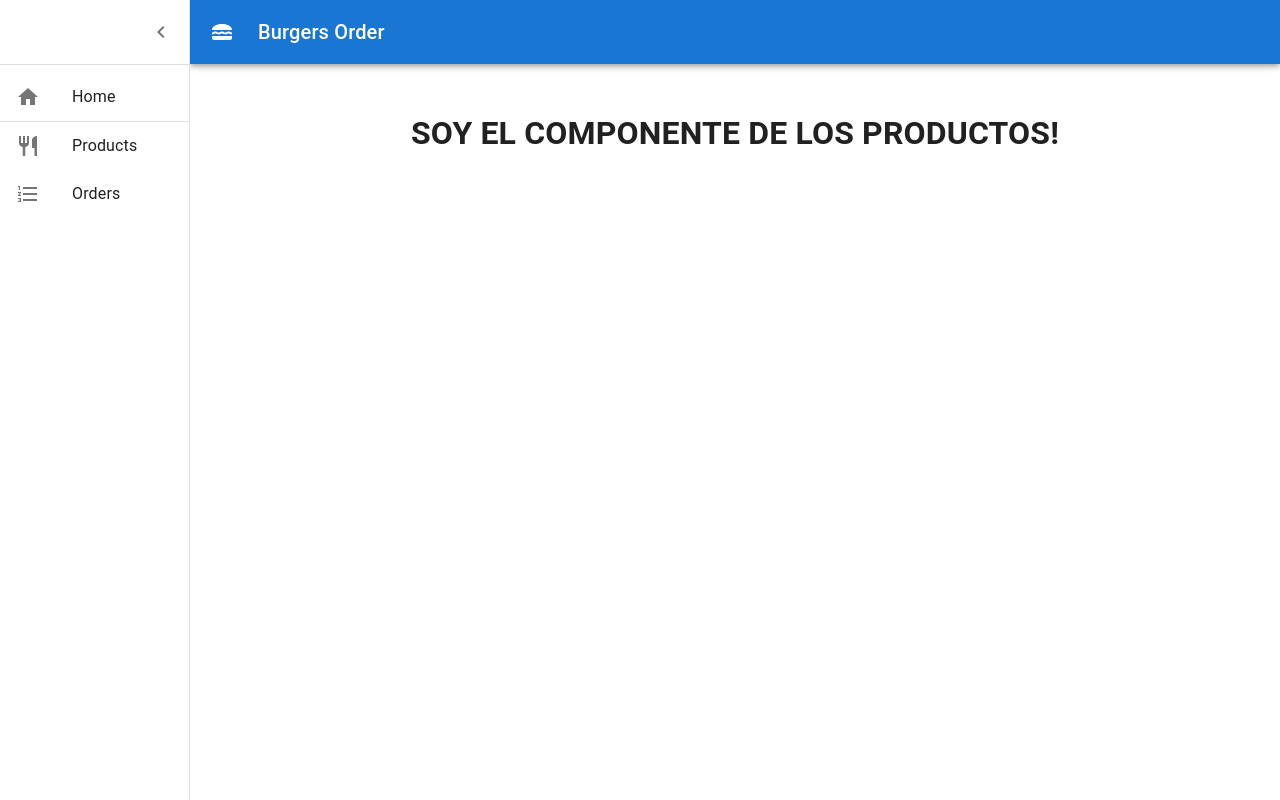
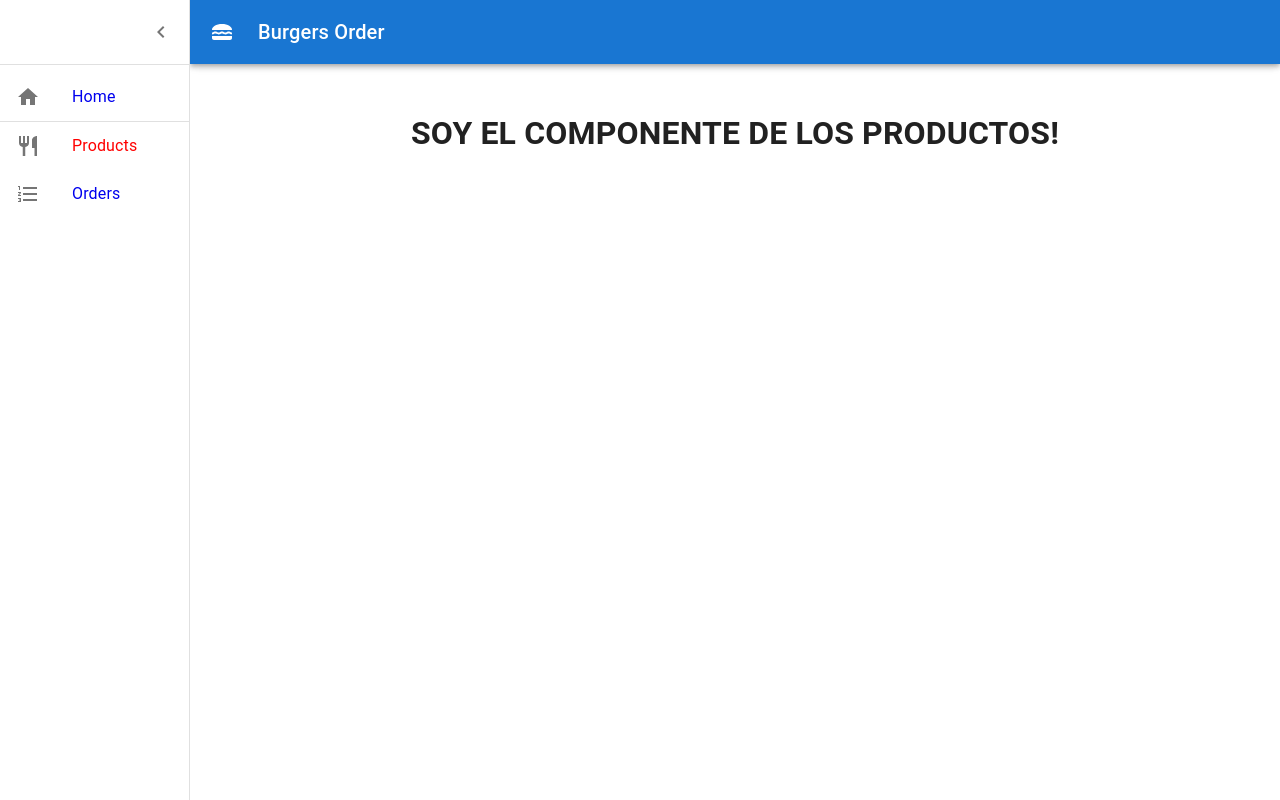
Before and after one commit to fransiri7/burgers-order-client, a React (Create React App) app: page /products in a window 1280 px wide. Both pictures are taken after a click on the button 32 px from the left and 32 px from the top of the page. Built offline with nearby package versions, Linux system fonts and the light colour scheme.

Commit message:
mnavegacion entre componentes y oduÃlarizacion de los mismos

```diff
--- a/src/components/dashboard/Dashboard.jsx
+++ b/src/components/dashboard/Dashboard.jsx
@@ -7,10 +7,10 @@ import RestaurantIcon from "@mui/icons-material/Restaurant";
 import FormatListNumberedSharpIcon from "@mui/icons-material/FormatListNumberedSharp";
 import HomeIcon from "@mui/icons-material/Home";
 import Navbar from "./Navbar";
-import { Products } from "../product/Products";
-import { Orders } from "../order/Orders";
-import { Routes, Route } from "react-router-dom";
-import { Home } from "../home/Home";
+import { ProductsList } from "../../modules/product/ProductsList";
+import { Orders } from "../../modules/order/Orders";
+import { Routes, Route, NavLink } from "react-router-dom";
+import { Home } from "../../modules/home/Home";
 
 const drawerWidth = 190;
 
@@ -51,17 +51,32 @@ export function Dashboard() {
         setOpen(false);
     };
 
-    const buildListItem = (itemName, icon, Navigate) => {
+    const active = {
+        color: "red",
+        textDecoration: "none"
+    };
+
+    const disactive = {
+        textDecoration: "none",
+        default: {
+            color: "black"
+        },
+        Hovered: {
+            color: "black"
+        }
+    };
+    const buildListItem = (itemName, icon, navigateTo) => {
         return (
+            <NavLink end to={navigateTo} style={({ isActive }) => (isActive ? active : disactive)}>
                 <ListItem disablePadding>
                     <ListItemButton>
                         <ListItemIcon>{icon}</ListItemIcon>
                         <ListItemText primary={itemName} />
                     </ListItemButton>
                 </ListItem>
+            </NavLink>
         );
     };
-
     return (
         <Box sx={{ display: "flex" }}>
             <CssBaseline />
@@ -86,10 +101,10 @@ export function Dashboard() {
                 </DrawerHeader>
                 <Divider />
                 <List>
-                    {buildListItem("Home", <HomeIcon />)}
+                    {buildListItem("Home", <HomeIcon />, "/")}
                     <Divider />
-                    {buildListItem("Products", <RestaurantIcon />)}
-                    {buildListItem("Orders", <FormatListNumberedSharpIcon />)}
+                    {buildListItem("Products", <RestaurantIcon />, "/products")}
+                    {buildListItem("Orders", <FormatListNumberedSharpIcon />, "/orders")}
                 </List>
             </Drawer>
             <Main open={open}>
@@ -97,7 +112,7 @@ export function Dashboard() {
                 <div style={{ height: "80vh", width: "100%", display: "flex", justifyContent: "center" }}>
                     <Routes>
                         <Route exact path="/" element={<Home />} />
-                        <Route path="/products" element={<Products />} />
+                        <Route path="/products" element={<ProductsList />} />
                         <Route path="/orders" element={<Orders />} />
                     </Routes>
                 </div>
--- a/src/components/product/Products.jsx
+++ b/src/modules/product/ProductsList.jsx
@@ -1,5 +1,5 @@
 import React from "react";
 
-export function Products() {
+export function ProductsList() {
     return <h1>SOY EL COMPONENTE DE LOS PRODUCTOS!</h1>;
 }
```
Also changed, not shown: src/modules/home/Home.jsx (renamed from src/components/home/Home.jsx), src/modules/order/Orders.jsx (renamed from src/components/order/Orders.jsx). Lines whose indentation alone changed are shown as unchanged.
